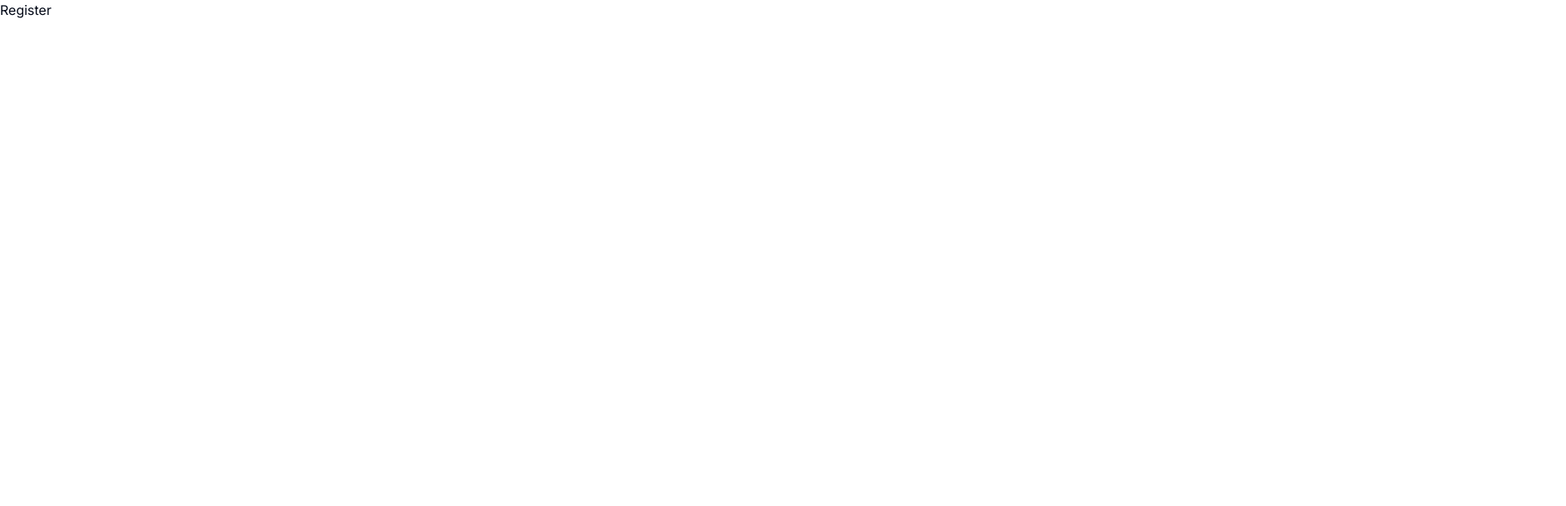
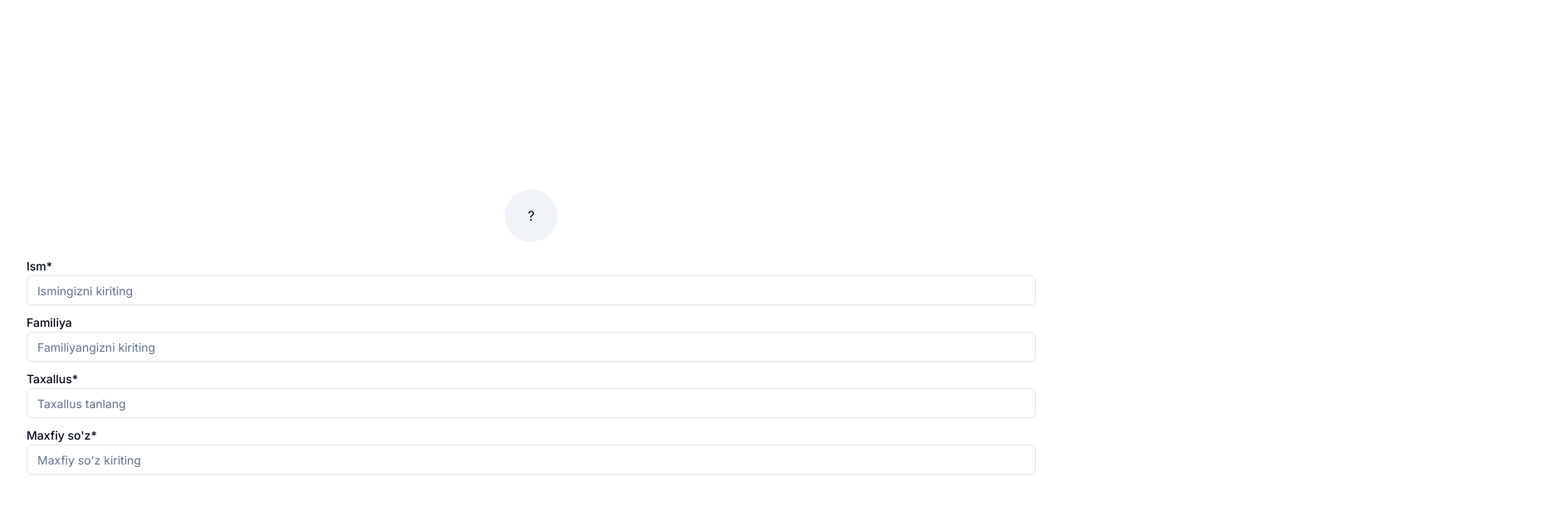
Before and after one commit to Alicoder001/tarkib.uz, a Next.js app: page /register in a window 1280 px wide. Shown: the top 610 px of the page at 83% size, 1887 px wide, since content can reach past the window. Built offline with nearby package versions, Linux system fonts and the light colour scheme.

Commit message:
Register page initial state

```diff
--- a/package.json
+++ b/package.json
@@ -8,13 +8,17 @@
     "start": "next start"
   },
   "dependencies": {
+    "@radix-ui/react-avatar": "^1.0.4",
     "@radix-ui/react-icons": "^1.3.0",
+    "@radix-ui/react-label": "^2.0.2",
     "@radix-ui/react-slot": "^1.0.2",
+    "@reduxjs/toolkit": "^2.2.5",
     "class-variance-authority": "^0.7.0",
     "clsx": "^2.1.1",
     "next": "14.2.4",
     "react": "^18",
     "react-dom": "^18",
+    "react-redux": "^9.1.2",
     "tailwind-merge": "^2.3.0",
     "tailwindcss-animate": "^1.0.7"
   },
--- a/src/app/(pages)/(auth)/register/page.jsx
+++ b/src/app/(pages)/(auth)/register/page.jsx
@@ -1,3 +1,70 @@
+import Image from "next/image";
+import ImgRegister from "/public/register.svg";
+import { Input } from "@/components/ui/input";
+import { Label } from "@/components/ui/label";
+import AvatarViewer from "@/components/custom/AvatarViewer";
+
 export default function Register() {
-  return <>Register</>;
+  return (
+    <section className="flex h-full">
+      <div className="hidden w-2/4 items-center justify-center">
+        <Image
+          src={ImgRegister}
+          width="400"
+          height="400"
+          alt="Register"
+          priority
+        />
+      </div>
+      <div className="flex h-full w-full items-center justify-center">
+        <form className="container flex flex-col gap-2">
+          <div className="mx-auto mb-2">
+            <label className="group" htmlFor="avatar">
+              <AvatarViewer />
+            </label>
+            <Input className="sr-only" id="avatar" type="file" name="avatar" />
+          </div>
+          <div>
+            <Label htmlFor="firstName">Ism*</Label>
+            <Input
+              id="firstName"
+              placeholder="Ismingizni kiriting"
+              type="text"
+              name="firstName"
+              requried="true"
+            />
+          </div>
+          <div>
+            <Label htmlFor="lastName">Familiya</Label>
+            <Input
+              id="lastName"
+              placeholder="Familiyangizni kiriting"
+              type="text"
+              name="lastName"
+            />
+          </div>
+          <div>
+            <Label htmlFor="lastName">Taxallus*</Label>
+            <Input
+              id="nickname"
+              placeholder="Taxallus tanlang"
+              type="text"
+              name="nickname"
+              requried="true"
+            />
+          </div>
+          <div>
+            <Label htmlFor="password">Maxfiy so'z*</Label>
+            <Input
+              id="password"
+              placeholder="Maxfiy so'z kiriting"
+              type="password"
+              name="password"
+              requried="true"
+            />
+          </div>
+        </form>
+      </div>
+    </section>
+  );
 }
--- /dev/null
+++ b/src/app/StoreProvider.jsx
@@ -0,0 +1,13 @@
+"use client";
+import { useRef } from "react";
+import { Provider } from "react-redux";
+import { makeStore } from "@/lib/redux/store";
+
+export default function StoreProvider({ children }) {
+  const storeRef = useRef();
+  if (!storeRef.current) {
+    storeRef.current = makeStore();
+  }
+
+  return <Provider store={storeRef.current}>{children}</Provider>;
+}
--- a/src/app/layout.jsx
+++ b/src/app/layout.jsx
@@ -1,5 +1,8 @@
 import { Inter } from "next/font/google";
 import "./globals.css";
+import { Provider } from "react-redux";
+import { store } from "@/lib/redux/store";
+import StoreProvider from "./StoreProvider";
 
 const inter = Inter({ subsets: ["latin"] });
 
@@ -12,7 +15,7 @@ export default function RootLayout({ children }) {
   return (
     <html className="h-full" lang="uz">
       <body className={`${inter.className} flex h-full flex-col`}>
-        {children}
+        <StoreProvider>{children}</StoreProvider>
       </body>
     </html>
   );
--- /dev/null
+++ b/src/components/custom/AvatarViewer.jsx
@@ -0,0 +1,18 @@
+import { Avatar, AvatarFallback, AvatarImage } from "@/components/ui/avatar";
+import { CameraIcon } from "@radix-ui/react-icons";
+
+export default function AvatarViewer() {
+  return (
+    <div className="relative overflow-hidden">
+      <Avatar>
+        <AvatarImage src=""></AvatarImage>
+        <AvatarFallback>
+          <span className="hidden group-hover:hidden lg:block">?</span>
+        </AvatarFallback>
+        <span className="absolute inset-0 flex translate-y-[60%] cursor-pointer justify-center bg-[rgba(0,0,0,0.5)] pt-1 transition active:opacity-80 lg:translate-y-full lg:group-hover:translate-y-[60%]">
+          <CameraIcon color="white" />
+        </span>
+      </Avatar>
+    </div>
+  );
+}
--- /dev/null
+++ b/src/components/ui/avatar.jsx
@@ -0,0 +1,41 @@
+"use client";
+
+import * as React from "react";
+import * as AvatarPrimitive from "@radix-ui/react-avatar";
+
+import { cn } from "@/lib/utils";
+
+const Avatar = React.forwardRef(({ className, ...props }, ref) => (
+  <AvatarPrimitive.Root
+    ref={ref}
+    className={cn(
+      "relative flex h-16 w-16 shrink-0 overflow-hidden rounded-full",
+      className,
+    )}
+    {...props}
+  />
+));
+Avatar.displayName = AvatarPrimitive.Root.displayName;
+
+const AvatarImage = React.forwardRef(({ className, ...props }, ref) => (
+  <AvatarPrimitive.Image
+    ref={ref}
+    className={cn("aspect-square h-full w-full", className)}
+    {...props}
+  />
+));
+AvatarImage.displayName = AvatarPrimitive.Image.displayName;
+
+const AvatarFallback = React.forwardRef(({ className, ...props }, ref) => (
+  <AvatarPrimitive.Fallback
+    ref={ref}
+    className={cn(
+      "flex h-full w-full items-center justify-center rounded-full bg-muted",
+      className,
+    )}
+    {...props}
+  />
+));
+AvatarFallback.displayName = AvatarPrimitive.Fallback.displayName;
+
+export { Avatar, AvatarImage, AvatarFallback };
--- /dev/null
+++ b/src/components/ui/label.jsx
@@ -0,0 +1,18 @@
+"use client"
+
+import * as React from "react"
+import * as LabelPrimitive from "@radix-ui/react-label"
+import { cva } from "class-variance-authority";
+
+import { cn } from "@/lib/utils"
+
+const labelVariants = cva(
+  "text-sm font-medium leading-none peer-disabled:cursor-not-allowed peer-disabled:opacity-70"
+)
+
+const Label = React.forwardRef(({ className, ...props }, ref) => (
+  <LabelPrimitive.Root ref={ref} className={cn(labelVariants(), className)} {...props} />
+))
+Label.displayName = LabelPrimitive.Root.displayName
+
+export { Label }
--- /dev/null
+++ b/src/lib/redux/slices/avatar.js
@@ -0,0 +1,21 @@
+import { createSlice } from "@reduxjs/toolkit";
+
+const initialState = {
+  src: "",
+  fallBackText: "",
+};
+
+const avatar = createSlice({
+  name: "avatar",
+  initialState,
+  reducers: {
+    setSrc(state, { payload }) {
+      state.src = payload;
+    },
+    setFallBackText(state, { payload }) {
+      state.fallBackText = payload;
+    },
+  },
+});
+export const { setSrc, setFallBackText } = avatar.actions;
+export default avatar.reducer;
--- /dev/null
+++ b/src/lib/redux/store/index.js
@@ -0,0 +1,10 @@
+import { configureStore } from "@reduxjs/toolkit";
+import avatar from "@/lib/redux/slices/avatar";
+
+export function makeStore() {
+  return configureStore({
+    reducer: {
+      avatar,
+    },
+  });
+}
```
Also changed, not shown: public/register.svg (added), 1 other file (tests, documents, lock files or other folders).
